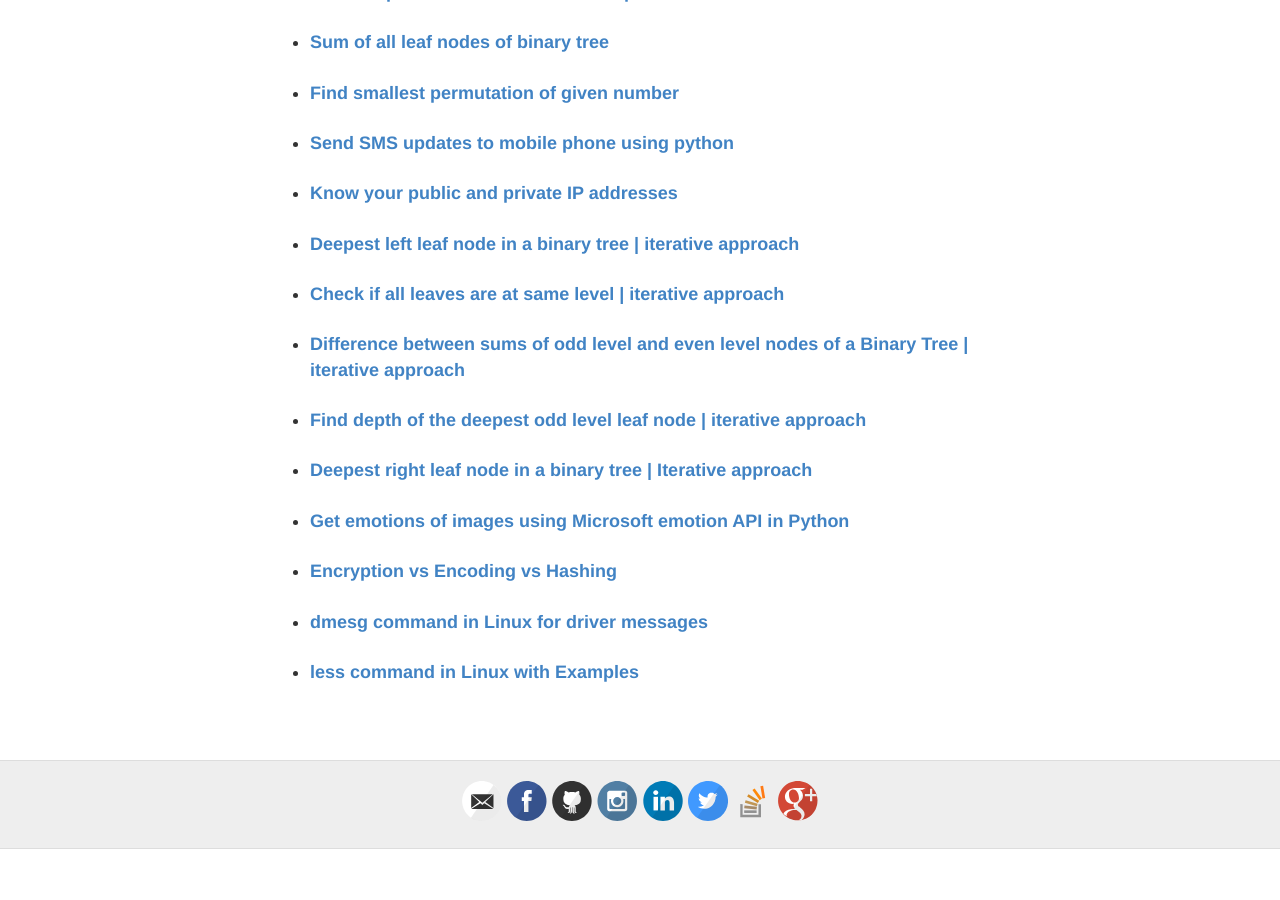
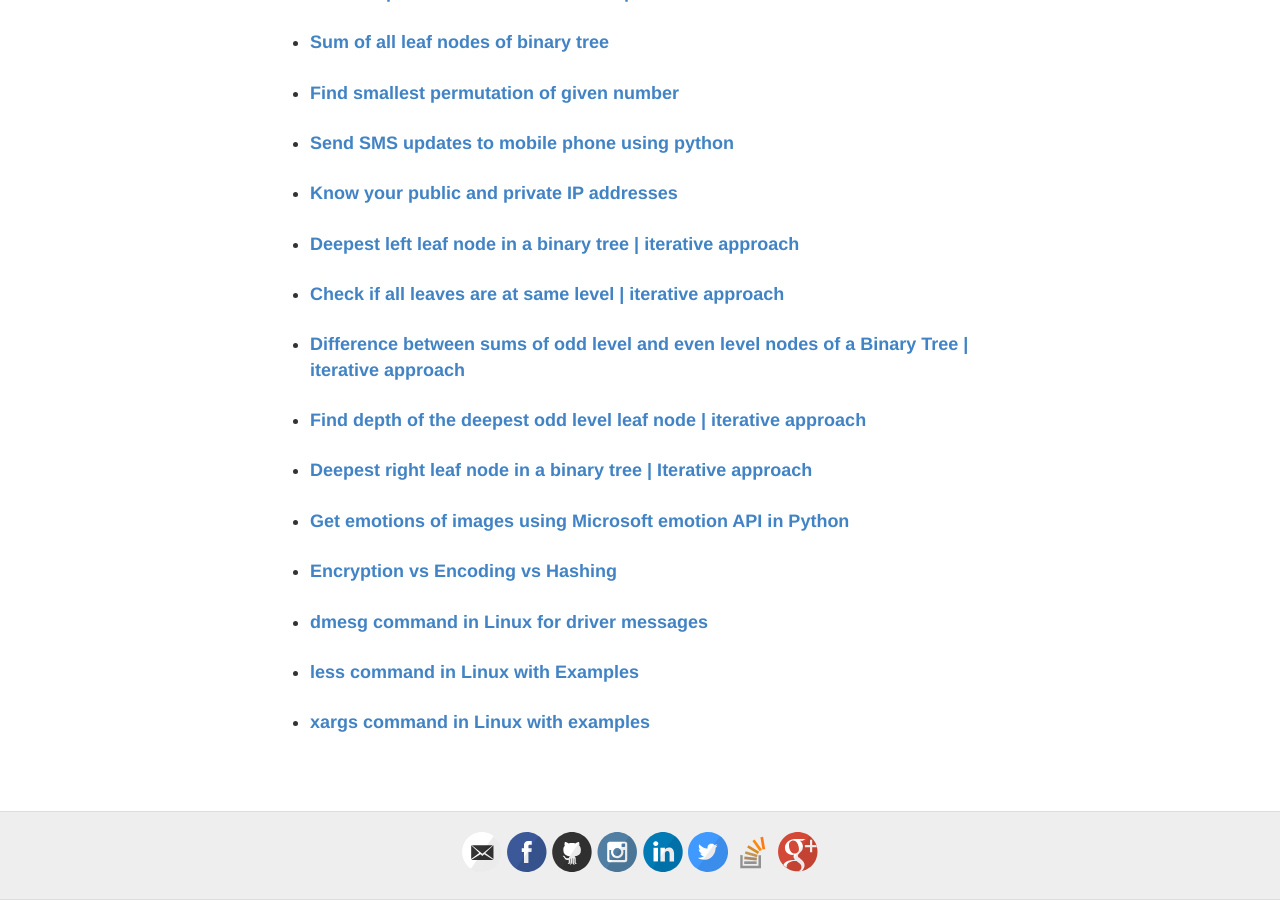
Before and after one commit to msdeep14/msdeep14.github.io, a Jekyll site: the page built from projects/geeksforgeeks_articles.html, in a window 1280 px wide and 900 px high, scrolled down 1726 px. Built offline with Jekyll 4.4.1, drawn with Linux system fonts in a browser that asks for light colours; before the commit the page ends 2575 px from its top, so only the background shows below that.

Commit message:
add geeksforgeeks article link

```diff
--- a/projects/geeksforgeeks_articles.html
+++ b/projects/geeksforgeeks_articles.html
@@ -59,6 +59,7 @@
         <li><strong><a target="_blank" href = "https://www.geeksforgeeks.org/encryption-encoding-hashing/">Encryption vs Encoding vs Hashing</a></strong></li><br/>
         <li><strong><a target="_blank" href = "https://www.geeksforgeeks.org/dmesg-command-linux-driver-messages/">dmesg command in Linux for driver messages</a></strong></li><br/>
         <li><strong><a target="_blank" href = "https://www.geeksforgeeks.org/less-command-linux-examples/">less command in Linux with Examples</a></strong></li><br/>
+        <li><strong><a target="_blank" href = "https://www.geeksforgeeks.org/xargs-command-unix/">xargs command in Linux with examples</a></strong></li><br/>
     </ul>
 </p>
 </body>
```
